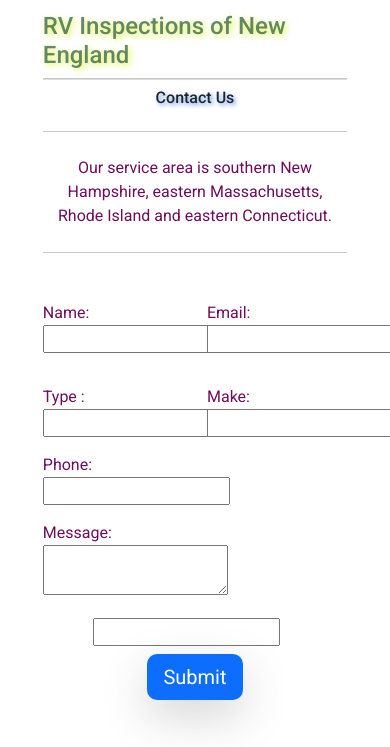
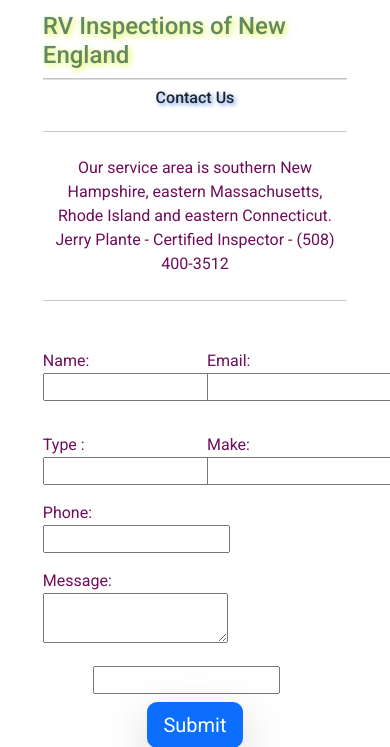
Before and after one commit to rvinspectionsne-jplante4/myprojects, a Django app: template templates/contact.html in a window 390 px wide. Shown: the part 56-803 px from the top of the page. Run offline with Django 5.2, Linux system fonts and the light colour scheme; the template is opened without the code that fills it: most values are stand-ins (such as "Sample title", 1, 10 or a date in 2020); form fields are guessed from the names that the template uses.

Commit message:
Added phone number to contact page

```diff
--- a/templates/contact.html
+++ b/templates/contact.html
@@ -14,7 +14,8 @@
     <div class="text-center">
         <p class="contact-text-3 contact-text-font">
             Our service area is southern New Hampshire, eastern Massachusetts,<br>
-            Rhode Island and eastern Connecticut.
+            Rhode Island and eastern Connecticut.<br> Jerry Plante - Certified Inspector -
+            (508) 400-3512
         </p>
     </div>
     <hr class="mt-4 mb-4">
```
